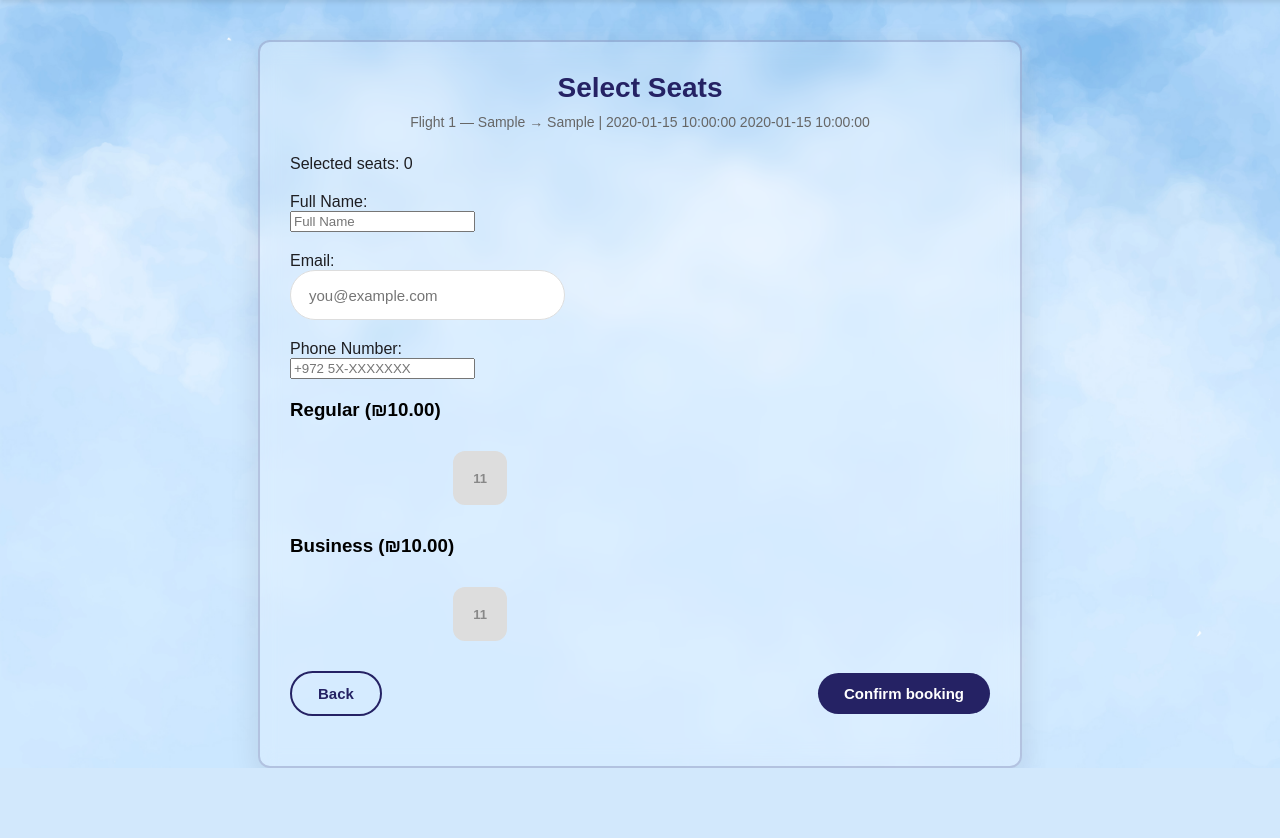
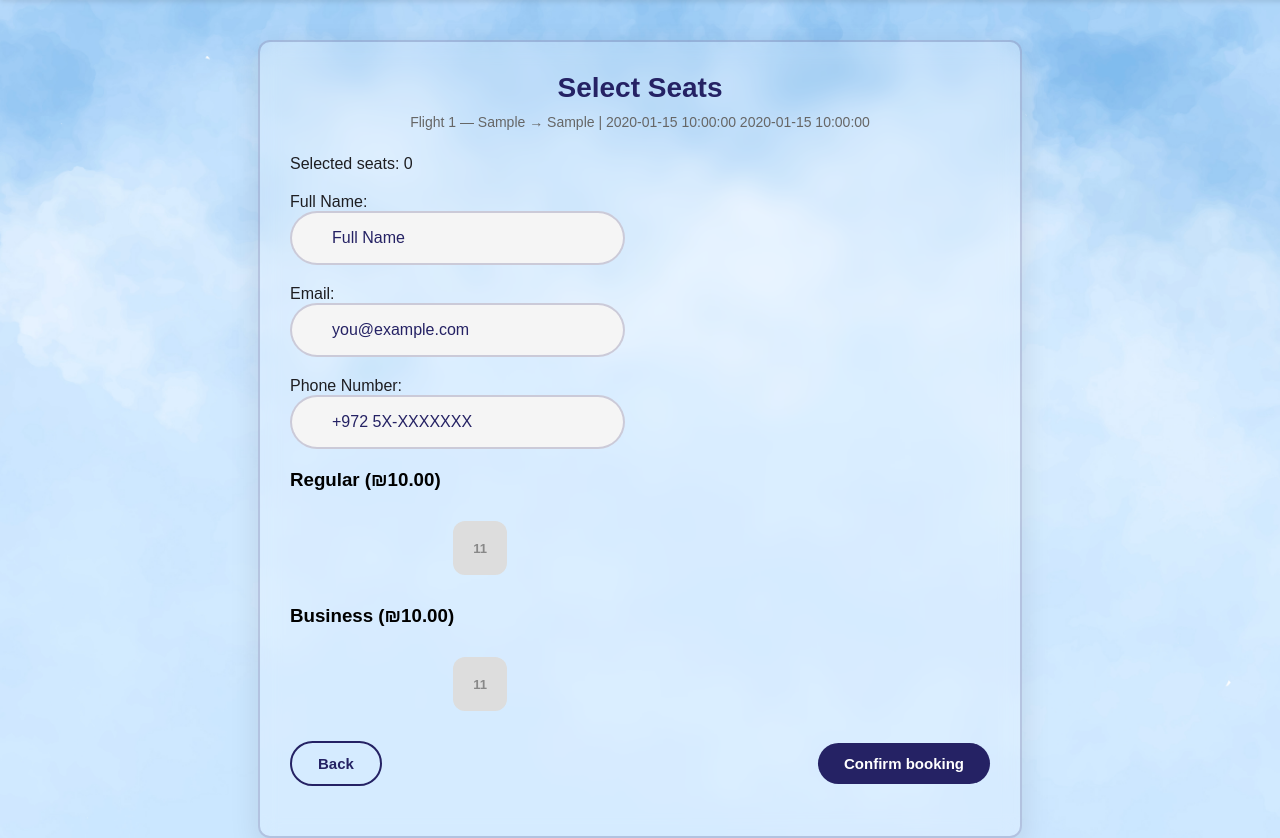
Before and after one commit to Ellibrinker/FlyTAU, a Flask app: template templates/select_seats.html in a window 1280 px wide. Shown: the part 60-898 px from the top of the page. Before the commit the page ends 828 px from the top, so only its background shows below. Run offline with Flask 3, Linux system fonts and the light colour scheme; the template is opened without the code that fills it: most values are stand-ins (such as "Sample title", 1, 10 or a date in 2020).

Commit message:
Update select_seats.css

```diff
--- a/static/select_seats.css
+++ b/static/select_seats.css
@@ -111,20 +111,28 @@ backdrop-filter: blur(10px);
     color: #1e1e22;
 }
 
-input[type="email"] {
+.input-box input {
     width: 100%;
-    height: 48px;
-    padding: 0 18px;
+    height: 50px;
+    background: whitesmoke;
+    outline: none;
+    border: 2px solid rgba(37, 34, 99, 0.2);
     border-radius: 40px;
-    border: 1px solid #ddd;
-    font-size: 15px;
+    font-size: 16px;
+    color: #252264;
+    padding: 0 20px 0 40px;
+    font-family: 'Assistant', sans-serif;
 }
 
-input[type="email"]:focus,
-input[type="email"]:hover {
-    outline: none;
+.input-box input::placeholder {
+    color: #252264;
+}
+
+.input-box input:hover,
+.input-box input:focus {
     border-color: #252264;
     box-shadow: 0 0 5px rgba(37, 34, 100, 0.4);
+    transition: border-color 0.3s ease, box-shadow 0.3s ease;
 }
 
 .grid {
```
